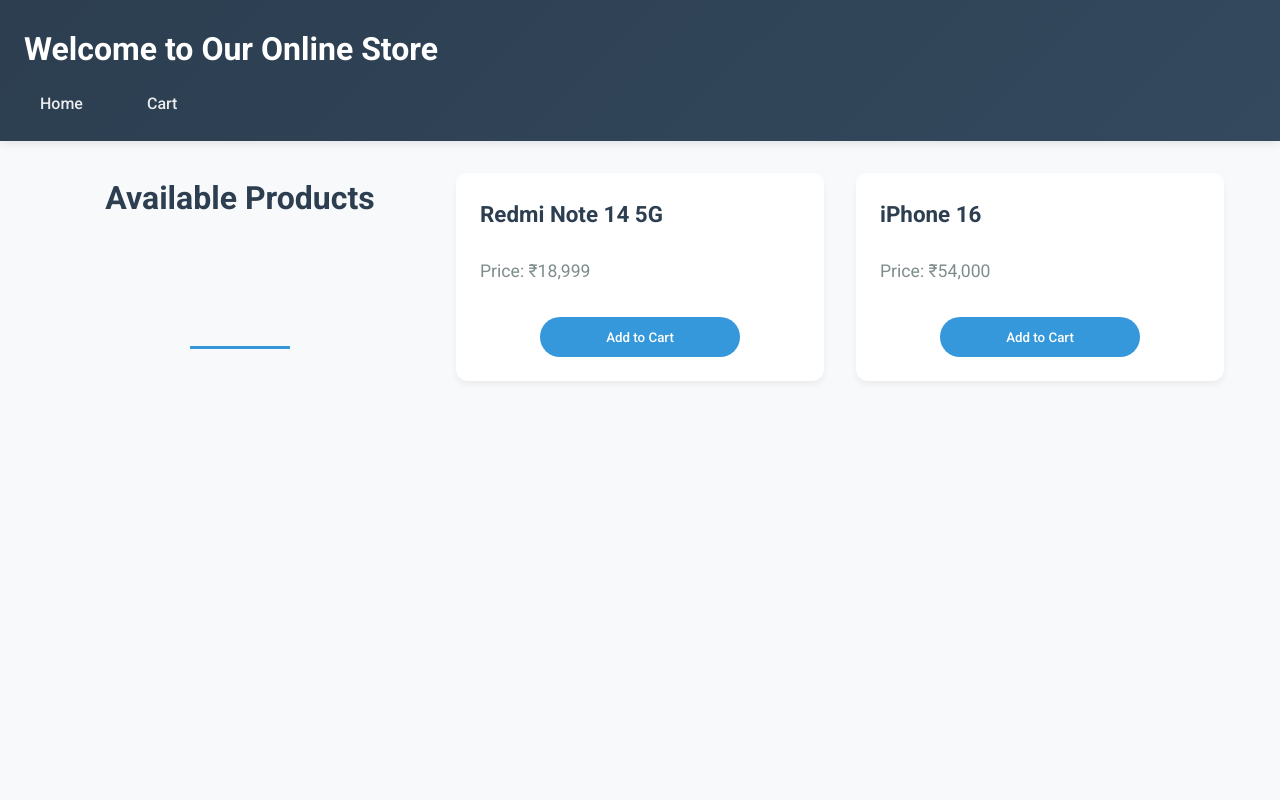
After one commit to hoonmaisparsh/app-store-1st-try, a Django app: template mobile/store/templates/home.html in a window 1280 px wide. The commit adds this page. Run offline with Django 5.2, Linux system fonts and the light colour scheme; the template is opened without the code that fills it, so the values that code supplies are empty; parts of the project's set-up code (start-up, migrations or seed data) failed here and were passed over.

Commit message:
complete

```diff
--- /dev/null
+++ b/mobile/store/templates/home.html
@@ -0,0 +1,164 @@
+<html lang="en">
+<head>
+<meta charset="UTF-8">
+<meta name="viewport" content="width=device-width, initial-scale=1.0">
+<title>Home Page</title>
+<link rel="stylesheet"
+href="https://fonts.googleapis.com/css2?family=Roboto:wght@300;400;500;700&dis
+play=swap">
+<style>
+:root {
+--primary-color: #2c3e50;
+--secondary-color: #3498db;
+--accent-color: #e74c3c;
+--light-bg: #f8f9fa;
+--text-color: #2c3e50;
+}
+* {
+margin: 0;
+padding: 0;
+box-sizing: border-box;
+font-family: 'Roboto', sans-serif;
+}
+body {
+background-color: var(--light-bg);
+color: var(--text-color);
+line-height: 1.6;
+}
+header {
+background: linear-gradient(135deg, var(--primary-color),
+#34495e);
+color: white;
+padding: 1.5rem;
+box-shadow: 0 2px 10px rgba(0,0,0,0.1);
+}
+nav {
+margin-top: 1rem;
+}
+nav ul {
+display: flex;
+gap: 2rem;
+list-style: none;
+}
+nav a {
+color: rgba(255,255,255,0.9);
+text-decoration: none;
+font-weight: 500;
+padding: 0.5rem 1rem;
+border-radius: 4px;
+transition: all 0.3s ease;
+}
+nav a:hover {
+	background-color: rgba(255,255,255,0.1);
+	transform: translateY(-2px);
+	}
+	#products {
+	max-width: 1200px;
+	margin: 2rem auto;
+	padding: 0 1rem;
+	}
+	#products h2 {
+	text-align: center;
+	margin-bottom: 2rem;
+font-size: 2rem;
+color: var(--primary-color);
+position: relative;
+padding-bottom: 0.5rem;
+}
+#products h2::after {
+content: '';
+position: absolute;
+bottom: 0;
+left: 50%;
+transform: translateX(-50%);
+width: 100px;
+height: 3px;
+background-color: var(--secondary-color);
+}
+.product {
+background: white;
+border-radius: 12px;
+padding: 1.5rem;
+margin-bottom: 1.5rem;
+box-shadow: 0 4px 6px rgba(0,0,0,0.05);
+transition: transform 0.3s ease, box-shadow 0.3s ease;
+display: grid;
+grid-template-columns: 1fr;
+gap: 1rem;
+}
+.product:hover {
+transform: translateY(-5px);
+box-shadow: 0 8px 15px rgba(0,0,0,0.1);
+}
+.product h3 {
+color: var(--primary-color);
+font-size: 1.4rem;
+margin-bottom: 0.5rem;
+}
+.product p {
+color: #7f8c8d;
+font-size: 1.1rem;
+margin-bottom: 1rem;
+}
+button {
+	background-color: var(--secondary-color);
+color: white;
+border: none;
+padding: 0.8rem 1.5rem;
+border-radius: 25px;
+font-weight: 500;
+cursor: pointer;
+transition: all 0.3s ease;
+width: 100%;
+max-width: 200px;
+margin: 0 auto;
+}
+button:hover {
+background-color: #2980b9;
+transform: scale(1.05);
+}
+@media (min-width: 768px) {
+#products {
+display: grid;
+grid-template-columns: repeat(2, 1fr);
+gap: 2rem;
+}
+.product {
+margin-bottom: 0;
+}
+}
+@media (min-width: 1024px) {
+#products {
+grid-template-columns: repeat(3, 1fr);
+}
+}
+</style>
+</head>
+<body>
+<header>
+<h1>Welcome to Our Online Store</h1>
+<nav>
+<ul>
+<li><a href="/home">Home</a></li>
+<li><a href="/cart">Cart</a></li>
+</ul>
+</nav>
+</header>
+<section id="products">
+	<h2>Available Products</h2>
+	<article class="product">
+	<h3>Redmi Note 14 5G</h3>
+	<p>Price: ₹18,999</p>
+	<button onclick="addToCart('Redmi Note 14 5G', 18999)">Add to
+	Cart</button>
+	</article>
+	<article class="product">
+	<h3>iPhone 16</h3>
+	<p>Price: ₹54,000</p>
+	<button onclick="addToCart('iPhone 16', 54000)">Add to
+	Cart</button>
+	</article>
+	</section>
+	<script src="script.js"></script>
+	</body>
+	</html>
```
Also changed, not shown: mobile/store/templates/cart.html (added, +119 -0 lines), mobile/store/templates/index.html (+151 -23 lines).
